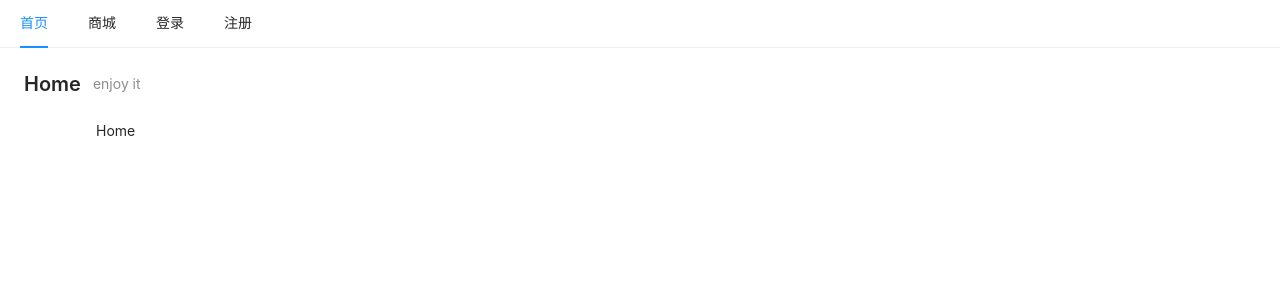
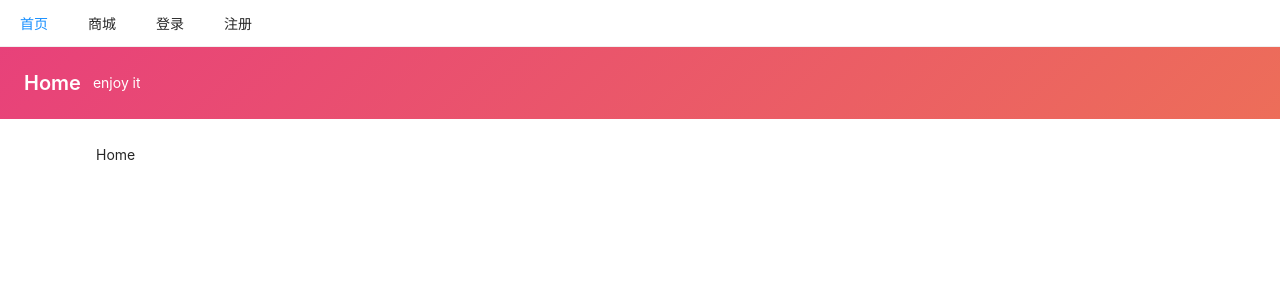
Before and after one commit to haoqiangqiang/ecommerce-front, a React (Create React App) app: page /#/ in a window 1280 px wide. Shown: the top 300 px of the page. Built offline with nearby package versions, Linux system fonts and the light colour scheme.

Commit message:
添加额外的 style 文件

```diff
--- a/src/components/core/Layout/index.tsx
+++ b/src/components/core/Layout/index.tsx
@@ -6,7 +6,7 @@ const Layout: FC<Props> = ({ children, title, subTitle }) => {
     return (
         <div>
             <Navigation></Navigation>
-            <PageHeader title={title} subTitle={subTitle}></PageHeader>
+            <PageHeader className='jumbotron' title={title} subTitle={subTitle}></PageHeader>
             <div style={{ width: "85%", margin: "0 auto" }}>
                 {children}
             </div>
--- a/src/index.tsx
+++ b/src/index.tsx
@@ -2,6 +2,7 @@ import { ConnectedRouter } from 'connected-react-router';
 import React from 'react';
 import ReactDOM from 'react-dom/client';
 import { Provider } from 'react-redux'
+import './style.css'
 import Routes from './router';
 import store, { history } from './store';
 
--- /dev/null
+++ b/src/style.css
@@ -0,0 +1,91 @@
+.jumbotron {
+  background: linear-gradient(-45deg, #ee7752, #e73c7e, #23a6d5, #23d5ab);
+  background-size: 400% 400%;
+  -webkit-animation: Gradient 15s ease infinite;
+  -moz-animation: Gradient 15s ease infinite;
+  animation: Gradient 15s ease infinite;
+  margin-bottom: 25px;
+}
+
+.jumbotron span {
+  color: #fff;
+}
+
+@-webkit-keyframes Gradient {
+  0% {
+    background-position: 0% 50%;
+  }
+  50% {
+    background-position: 100% 50%;
+  }
+  100% {
+    background-position: 0% 50%;
+  }
+}
+
+@-moz-keyframes Gradient {
+  0% {
+    background-position: 0% 50%;
+  }
+  50% {
+    background-position: 100% 50%;
+  }
+  100% {
+    background-position: 0% 50%;
+  }
+}
+
+@keyframes Gradient {
+  0% {
+    background-position: 0% 50%;
+  }
+  50% {
+    background-position: 100% 50%;
+  }
+  100% {
+    background-position: 0% 50%;
+  }
+}
+
+.ant-menu-horizontal > .ant-menu-item,
+.ant-menu-horizontal > .ant-menu-submenu {
+  border-bottom: none;
+}
+
+.ant-menu-horizontal:not(.ant-menu-dark) > .ant-menu-item-active,
+.ant-menu-horizontal:not(.ant-menu-dark) > .ant-menu-item-open,
+.ant-menu-horizontal:not(.ant-menu-dark) > .ant-menu-item-selected,
+.ant-menu-horizontal:not(.ant-menu-dark) > .ant-menu-item:hover,
+.ant-menu-horizontal:not(.ant-menu-dark) > .ant-menu-submenu-active,
+.ant-menu-horizontal:not(.ant-menu-dark) > .ant-menu-submenu-open,
+.ant-menu-horizontal:not(.ant-menu-dark) > .ant-menu-submenu-selected,
+.ant-menu-horizontal:not(.ant-menu-dark) > .ant-menu-submenu:hover {
+  border-bottom: none;
+}
+
+.shopPage .ant-card-bordered .ant-card-cover {
+  max-height: 285px;
+}
+
+.productDetail .ant-card-cover img {
+  max-width: 380px;
+  display: block;
+  margin: 0 auto;
+}
+
+.ant-menu-inline,
+.ant-menu-vertical,
+.ant-menu-vertical-left {
+  border-right: none;
+}
+
+.checkBoxFilter .ant-checkbox-group-item {
+  display: block;
+  padding: 15px 0;
+  border-bottom: 1px solid #f0f0f0;
+}
+
+.ant-image-img {
+  width: auto;
+  max-width: 100%;
+}
```
